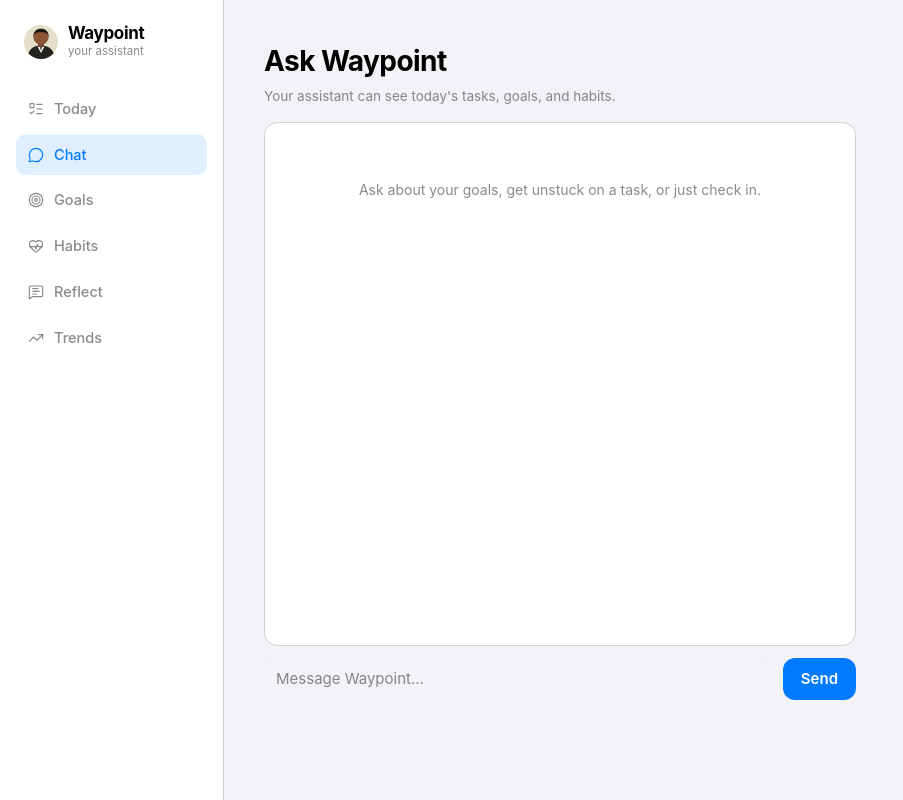
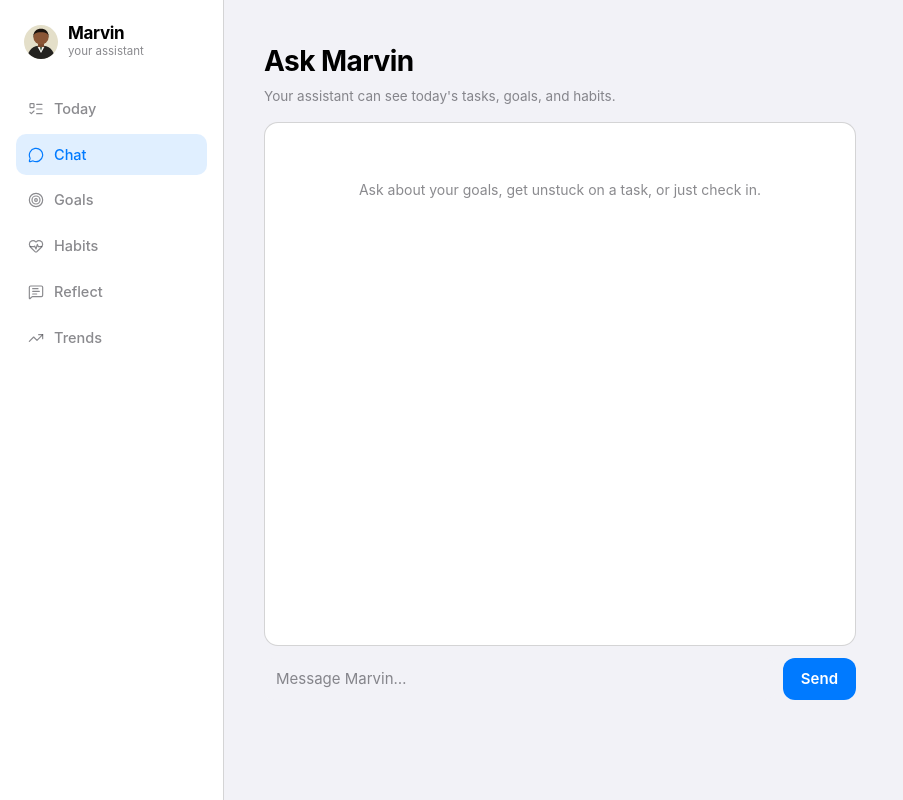
Before and after one commit to Mahvinvic/Marvin, a React (Vite) app: page / in a window 1280 px wide. Both pictures are taken after a click on the button "Chat". Shown: the whole page, without its empty margins (0-903 px from the left). Built offline with nearby package versions, Linux system fonts and the light colour scheme.

Commit message:
Rename app assistant from Waypoint to Marvin
Co-Authored-By: Claude Sonnet 5 <noreply@anthropic.com>

```diff
--- a/index.html
+++ b/index.html
@@ -4,7 +4,7 @@
     <meta charset="UTF-8" />
     <link rel="icon" type="image/svg+xml" href="/favicon.svg" />
     <meta name="viewport" content="width=device-width, initial-scale=1.0" />
-    <title>Waypoint — Personal Growth</title>
+    <title>Marvin — Personal Growth</title>
   </head>
   <body>
     <div id="root"></div>
--- a/src/App.jsx
+++ b/src/App.jsx
@@ -239,7 +239,7 @@ export default function App() {
       if (!res.ok) throw new Error(data.error || "Something went wrong.");
       setChatMessages((prev) => [...prev, { role: "assistant", content: data.reply }]);
     } catch (err) {
-      setChatError(err.message || "Couldn't reach Waypoint. Is the chat server running?");
+      setChatError(err.message || "Couldn't reach Marvin. Is the chat server running?");
     } finally {
       setChatLoading(false);
     }
@@ -429,7 +429,7 @@ export default function App() {
           <AssistantAvatar size={34} />
           <div>
             <div className="pga-heading" style={{ fontSize: "17px", fontWeight: 700, lineHeight: 1.1 }}>
-              Waypoint
+              Marvin
             </div>
             <div style={{ fontSize: "11.5px", color: "var(--ink-soft)" }}>your assistant</div>
           </div>
@@ -584,7 +584,7 @@ function NagToast({ habit, onComplete, onDismiss }) {
     >
       <div className="flex items-center gap-2 mb-1.5">
         <AssistantAvatar size={22} />
-        <span style={{ fontSize: "13px", fontWeight: 700, color: "var(--ink)", flex: 1 }}>Waypoint</span>
+        <span style={{ fontSize: "13px", fontWeight: 700, color: "var(--ink)", flex: 1 }}>Marvin</span>
         <span style={{ fontSize: "12px", color: "var(--ink-soft)" }}>now</span>
         <button onClick={onDismiss} aria-label="Dismiss" style={{ color: "var(--ink-soft)" }}>
           <X size={14} strokeWidth={2} />
@@ -740,7 +740,7 @@ function ChatView({ messages, input, setInput, loading, error, onSend }) {
 
   return (
     <div className="flex flex-col" style={{ height: "calc(100vh - 140px)", minHeight: "420px" }}>
-      <h1 className="pga-heading mb-1" style={{ fontSize: "28px", fontWeight: 700 }}>Ask Waypoint</h1>
+      <h1 className="pga-heading mb-1" style={{ fontSize: "28px", fontWeight: 700 }}>Ask Marvin</h1>
       <p className="mb-4" style={{ fontSize: "13.5px", color: "var(--ink-soft)" }}>
         Your assistant can see today's tasks, goals, and habits.
       </p>
@@ -781,7 +781,7 @@ function ChatView({ messages, input, setInput, loading, error, onSend }) {
                 color: "var(--ink-soft)",
               }}
             >
-              Waypoint is typing…
+              Marvin is typing…
             </div>
           </div>
         )}
@@ -800,7 +800,7 @@ function ChatView({ messages, input, setInput, loading, error, onSend }) {
       <div className="flex gap-2">
         <input
           className="pga-input"
-          placeholder="Message Waypoint…"
+          placeholder="Message Marvin…"
           value={input}
           onChange={(e) => setInput(e.target.value)}
           onKeyDown={(e) => e.key === "Enter" && !e.shiftKey && onSend()}
@@ -964,7 +964,7 @@ function HabitsView({
     <div>
       <h1 className="pga-heading mb-1" style={{ fontSize: "28px", fontWeight: 700 }}>Daily habits</h1>
       <p className="mb-6" style={{ fontSize: "13.5px", color: "var(--ink-soft)" }}>
-        {doneCount} / {habits.length} done today. Leave one unchecked and Waypoint will keep nudging you.
+        {doneCount} / {habits.length} done today. Leave one unchecked and Marvin will keep nudging you.
       </p>
 
       {notifPermission === "default" && (
@@ -983,7 +983,7 @@ function HabitsView({
       )}
       {notifPermission === "denied" && (
         <div className="pga-card mb-4 px-4 py-3" style={{ fontSize: "12.5px", color: "var(--ink-soft)" }}>
-          Notifications are blocked. Waypoint will still nudge you in-app while it's open.
+          Notifications are blocked. Marvin will still nudge you in-app while it's open.
         </div>
       )}
 
```
Also changed, not shown: 1 other file (tests, documents, lock files or other folders).
